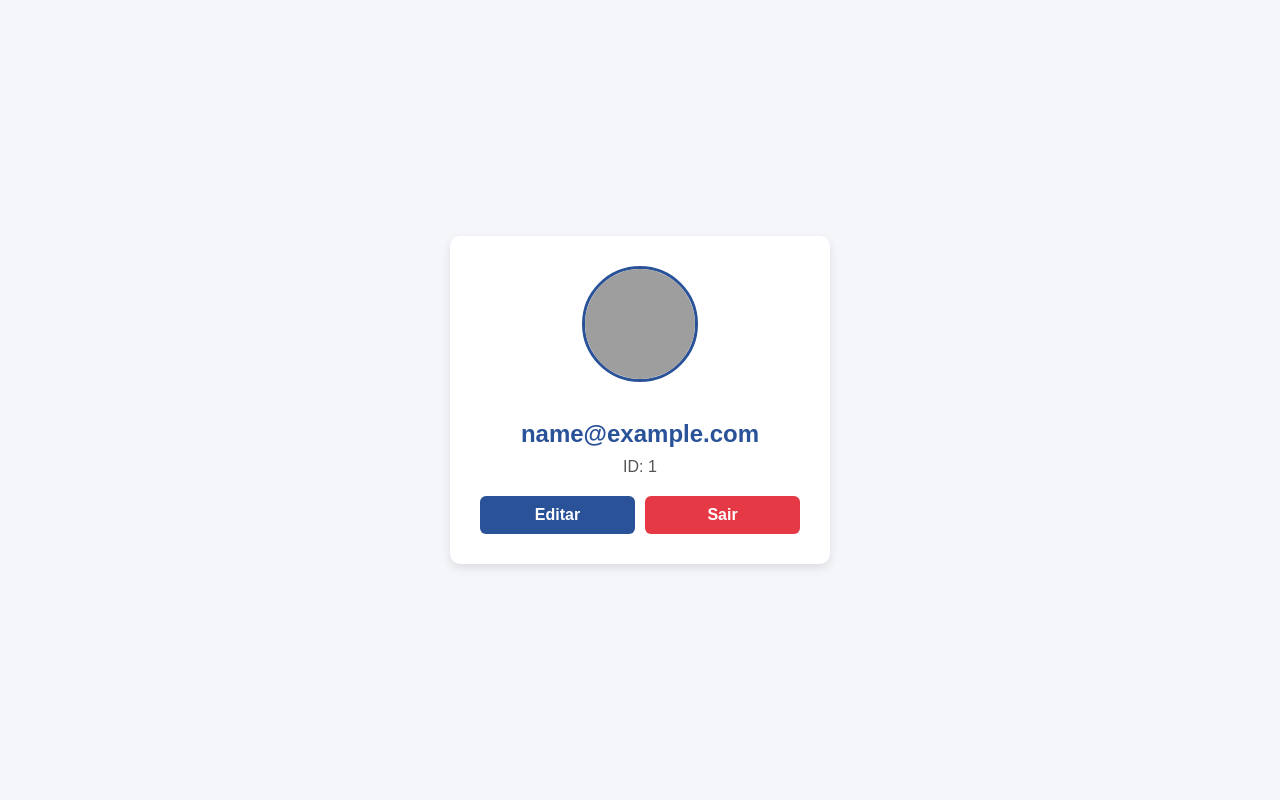
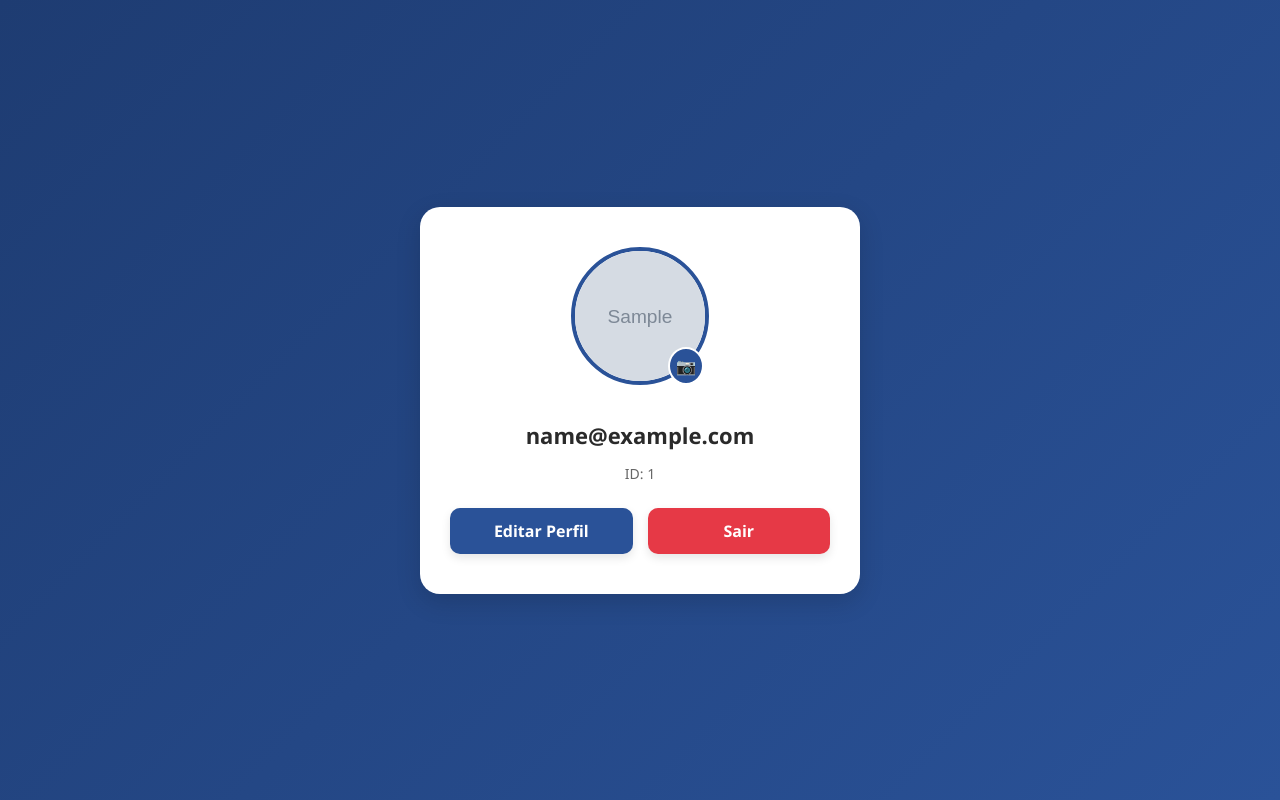
Before and after one commit to victorkoba/desafio-php-dev-exerience, a PHP site: page /php/perfil.php in a window 1280 px wide. Run offline with PHP 8.4, Linux system fonts and the light colour scheme; the visitor is signed in with stand-in values (Sample User, id 1); tables that the repository leaves empty or names only in its code hold one stand-in row (values such as "Sample post"); grey boxes marked "Sample" are stand-in pictures; grey boxes are pictures that could not be loaded.

Commit message:
termn perfil

```diff
--- a/php/perfil.php
+++ b/php/perfil.php
@@ -1,18 +1,14 @@
 <?php
 session_start();
-
-// Inclui conexão
 include __DIR__ . '/conexao.php';
 
-// Pegando id do usuário da sessão
 $id_usuario = $_SESSION['id_usuario'] ?? null;
-
 if (!$id_usuario) {
     die("Usuário não está logado.");
 }
 
-// Busca informações do usuário
-$sql = "SELECT id_usuario, email_usuario FROM usuarios WHERE id_usuario = ?";
+// Busca dados do usuário (incluindo foto)
+$sql = "SELECT id_usuario, email_usuario, foto_perfil FROM usuarios WHERE id_usuario = ?";
 $stmt = $conexao->prepare($sql);
 $stmt->bind_param("i", $id_usuario);
 $stmt->execute();
@@ -21,30 +17,163 @@ $usuario = $result->fetch_assoc();
 $stmt->close();
 $conexao->close();
 
-// Se usuário não encontrado
 if (!$usuario) {
     die("Usuário não encontrado.");
 }
+
+// Se não tiver foto, mostra padrão
+$foto = !empty($usuario['foto_perfil']) ? $usuario['foto_perfil'] : "../img/logo-tasksync.png";
 ?>
 <!DOCTYPE html>
 <html lang="pt-br">
 <head>
     <meta charset="UTF-8">
-    <meta name="viewport" content="width=device-width, initial-scale=1.0">
-    <link rel="stylesheet" href="../css/perfil.css">
     <title>Perfil - LinkUp</title>
+    <style>
+        body {
+            font-family: "Segoe UI", Tahoma, Geneva, Verdana, sans-serif;
+            background: linear-gradient(135deg, #1e3c72, #2a5298);
+            margin: 0;
+            padding: 0;
+            display: flex;
+            justify-content: center;
+            align-items: center;
+            height: 100vh;
+        }
 
+        .container-perfil {
+            display: flex;
+            justify-content: center;
+            align-items: center;
+            width: 100%;
+        }
+
+        .perfil-card {
+            background: #fff;
+            border-radius: 20px;
+            padding: 40px 30px;
+            width: 380px;
+            text-align: center;
+            box-shadow: 0 8px 24px rgba(0,0,0,0.15);
+            animation: fadeIn 0.6s ease-in-out;
+        }
+
+        /* Foto de perfil */
+        .foto-perfil-clicavel {
+            width: 130px;
+            height: 130px;
+            border-radius: 50%;
+            object-fit: cover;
+            border: 4px solid #2a5298;
+            cursor: pointer;
+            transition: transform 0.3s, box-shadow 0.3s;
+        }
+
+        .foto-perfil-clicavel:hover {
+            transform: scale(1.05);
+            box-shadow: 0 0 12px rgba(42,82,152,0.6);
+        }
+
+        /* Esconde input file */
+        #foto { display: none; }
+
+        .foto-label {
+            display: inline-block;
+            cursor: pointer;
+            position: relative;
+            margin-bottom: 20px;
+        }
+
+        .foto-label::after {
+            content: "📷";
+            position: absolute;
+            bottom: 5px;
+            right: 5px;
+            background: #2a5298;
+            color: #fff;
+            font-size: 16px;
+            padding: 6px;
+            border-radius: 50%;
+            border: 2px solid #fff;
+            transition: background 0.3s;
+        }
+
+        .foto-label:hover::after { background: #1e3c72; }
+
+        /* Nome/ID */
+        .h1-login-cadastro {
+            font-size: 22px;
+            font-weight: 600;
+            color: #2a2a2a;
+            margin: 10px 0 5px 0;
+        }
+
+        .perfil-card p {
+            color: #666;
+            margin-bottom: 25px;
+            font-size: 14px;
+        }
+
+        /* Botões */
+        .acoes-perfil {
+            display: flex;
+            justify-content: space-between;
+            gap: 15px;
+        }
+
+        .acoes-perfil a {
+            flex: 1;
+            text-align: center;
+            text-decoration: none;
+            padding: 12px;
+            border-radius: 10px;
+            font-weight: 600;
+            color: #fff;
+            transition: all 0.3s ease;
+            box-shadow: 0 4px 10px rgba(0,0,0,0.1);
+        }
+
+        .button-editar { background: #2a5298; }
+        .button-editar:hover { background: #1e3c72; transform: translateY(-2px); }
+
+        .button-sair { background: #e63946; }
+        .button-sair:hover { background: #b71c1c; transform: translateY(-2px); }
+
+        /* Animação suave */
+        @keyframes fadeIn {
+            from {opacity: 0; transform: translateY(20px);}
+            to {opacity: 1; transform: translateY(0);}
+        }
+    </style>
+    <script>
+        // Preview instantâneo da foto antes do envio
+        function previewFoto(event) {
+            const [file] = event.target.files;
+            if (file) {
+                document.getElementById('preview-img').src = URL.createObjectURL(file);
+                event.target.form.submit(); // já envia após escolher
+            }
+        }
+    </script>
 </head>
 <body>
-<div class="perfil-container">
-    <img src="../img/logo-tasksync.png" alt="Foto de perfil">
+<div class="container-perfil">
+    <div class="perfil-card">
+        <!-- Foto de perfil -->
+        <form action="upload-foto.php" method="post" enctype="multipart/form-data">
+            <label for="foto" class="foto-label">
+                <img id="preview-img" src="<?php echo htmlspecialchars($foto); ?>" alt="Foto de perfil" class="foto-perfil-clicavel">
+            </label>
+            <input type="file" id="foto" name="foto" accept="image/*" onchange="previewFoto(event)">
+        </form>
 
-    <h2><?php echo htmlspecialchars($usuario['email_usuario']); ?></h2>
-    <p>ID: <?php echo htmlspecialchars($usuario['id_usuario']); ?></p>
+        <h1 class="h1-login-cadastro"><?php echo htmlspecialchars($usuario['email_usuario']); ?></h1>
+        <p>ID: <?php echo htmlspecialchars($usuario['id_usuario']); ?></p>
 
-    <div class="acoes-perfil">
-        <a class="button-editar" href="editar-perfil.php">Editar</a>
-        <a class="button-sair" href="logout.php">Sair</a>
+        <div class="acoes-perfil">
+            <a class="button-editar" href="editar-perfil.php">Editar Perfil</a>
+            <a class="button-sair" href="feed.php">Sair</a>
+        </div>
     </div>
 </div>
 </body>
```
Also changed, not shown: php/upload-foto.php (added, +28 -0 lines).
